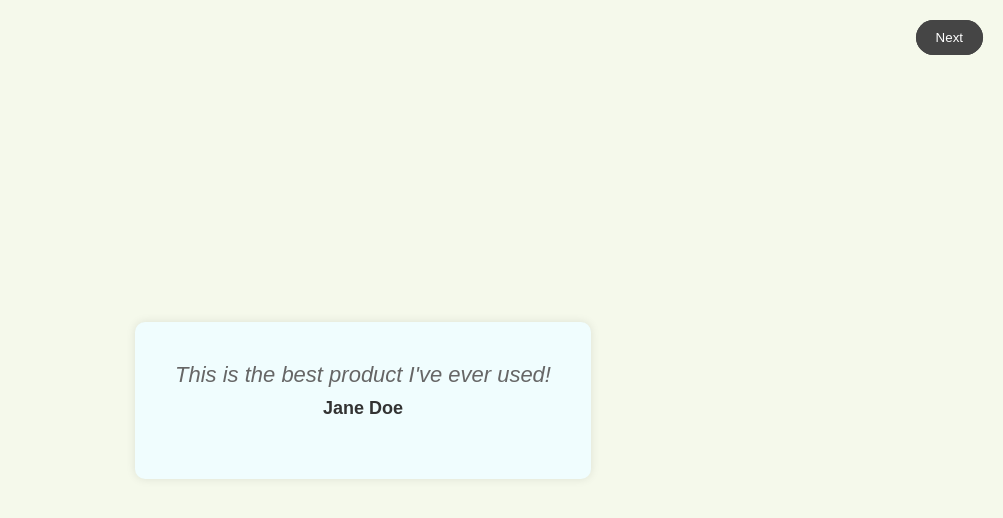
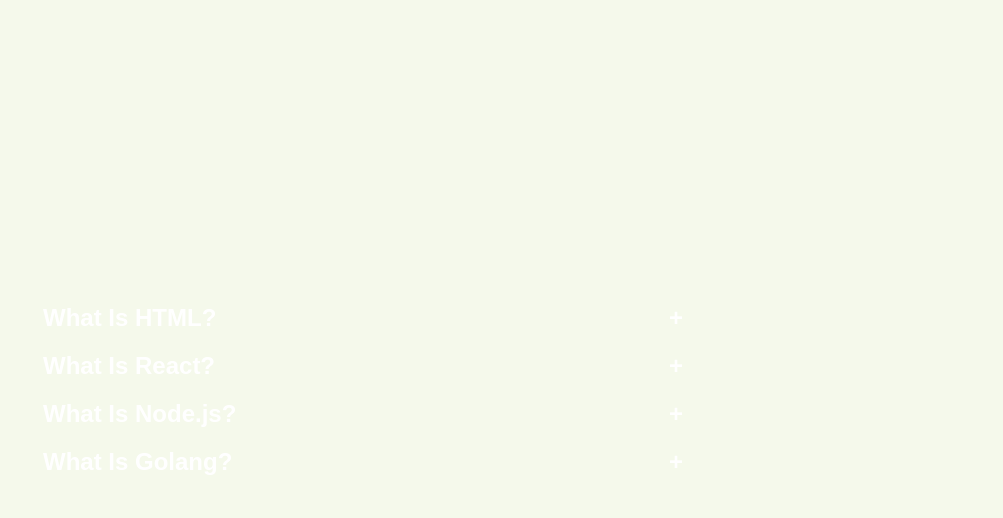
Before and after one commit to shaneymar/Beginner-projects, a React (Vite) app: page / in a window 1280 px wide. Shown: the top 518 px of the page, without its empty margins (277-1280 px from the left). Built offline with nearby package versions, Linux system fonts and the light colour scheme.

Commit message:
accordians

```diff
--- a/src/App.jsx
+++ b/src/App.jsx
@@ -1,3 +1,4 @@
+import Accordian from './accordian/Accordian'
 import Calculator from './calculator/Calculator'
 import ToggleBackgroundColor from './colortoggler/ToggleBackgroundColor'
 import Counter from './counter/Counter'
@@ -5,6 +6,7 @@
 import SearchBar from './searchbar/SearchBar'
 import Testimonials from './testomonials/testimonials'
 import Todo from './todos/Todo'
+import { accordionData } from './accordian/utils/content'
 
 function App() {
   return (
@@ -15,7 +17,12 @@
       {/* <Calculator /> */}
       {/* <ToggleBackgroundColor /> */}
       {/* <SearchBar /> */}
-      <Testimonials />
+      {/* <Testimonials /> */}
+
+      {accordionData.map(({ title, content }, index) => (
+        <Accordian key={index} title={title} content={content} />
+      ))}
+
     </div>
   )
 }
--- /dev/null
+++ b/src/accordian/Accordian.css
@@ -0,0 +1,49 @@
+* {
+  margin: 0;
+  padding: 0;
+  box-sizing: border-box;
+}
+
+body {
+  background: rgb(36, 36, 36);
+  color: orange;
+  font-family: sans-serif;
+  height: 100vh;
+  display: flex;
+  flex-direction: column;
+  justify-content: center;
+  align-items: center;
+}
+
+.container {
+  border: 2px solid white;
+}
+
+.accordion-card {
+  margin: 20px;
+  padding: 20px;
+  background: rgb(73, 73, 73);
+}
+
+.header {
+  display: flex;
+  justify-content: space-between;
+  width: 40rem;
+}
+
+.card-title {
+  display: flex;
+  justify-content: space-between;
+  width: 50rem;
+}
+
+.icon {
+  font-size: 1.5rem;
+  cursor: pointer;
+}
+
+p.card-info {
+  width: 30rem;
+  padding: 20px 0;
+  line-height: 1.3;
+}
--- /dev/null
+++ b/src/accordian/Accordian.jsx
@@ -0,0 +1,23 @@
+import React,{ useState} from 'react'
+import './Accordian.css';
+
+
+const Accordian = ({title, content}) => {
+    const[isActive, setIsActive]= useState(false);
+  return (
+    <div className='accordian-card' key={Math.random()}>
+      <div className="header" onClick={()=> setIsActive(!isActive)}>
+        <h2>{title}</h2>
+        <p className='icon'>
+            {isActive ? '-' : '+'}
+        </p>
+        </div>
+
+        <div className='content'>
+            {isActive && <p className='card-info'>{content}</p>}
+        </div>
+    </div>
+  )
+}
+
+export default Accordian
--- /dev/null
+++ b/src/accordian/utils/content.js
@@ -0,0 +1,18 @@
+export const accordionData = [
+  {
+    title: "What Is HTML?",
+    content: `The HyperText Markup Language or HTML is the standard markup language for documents designed to be displayed in a web browser. It can be assisted by technologies such as Cascading Style Sheets and scripting languages such as JavaScript.`,
+  },
+  {
+    title: "What Is React?",
+    content: `React is a free and open-source front-end JavaScript library for building user interfaces based on UI components. It is maintained by Meta and a community of individual developers and companies.`,
+  },
+  {
+    title: "What Is Node.js?",
+    content: `Node.js is a cross-platform, open-source server environment that can run on Windows, Linux, Unix, macOS, and more. Node.js is a back-end JavaScript runtime environment, runs on the V8 JavaScript Engine, and executes JavaScript code outside a web browser.`,
+  },
+  {
+    title: "What Is Golang?",
+    content: `Go is a statically typed, compiled programming language designed at Google by Robert Griesemer, Rob Pike, and Ken Thompson. It is syntactically similar to C, but with memory safety, garbage collection, structural typing, and CSP-style concurrency`,
+  },
+];
```
